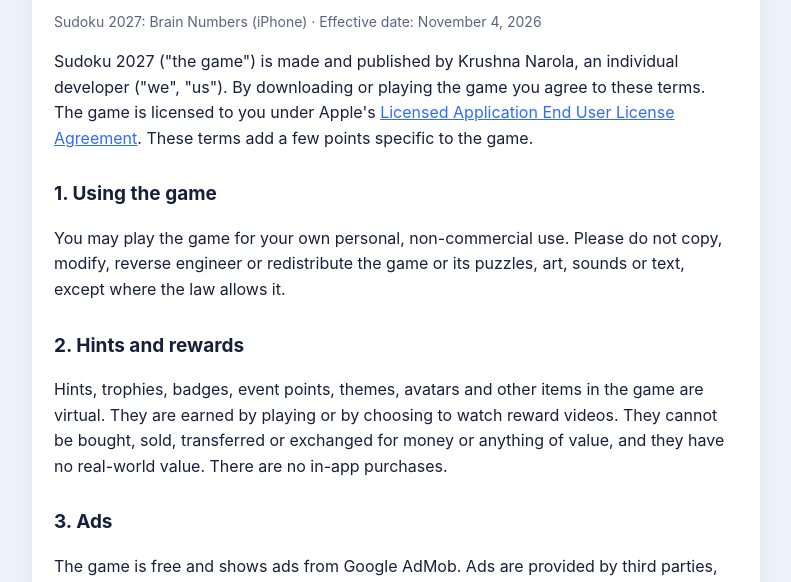
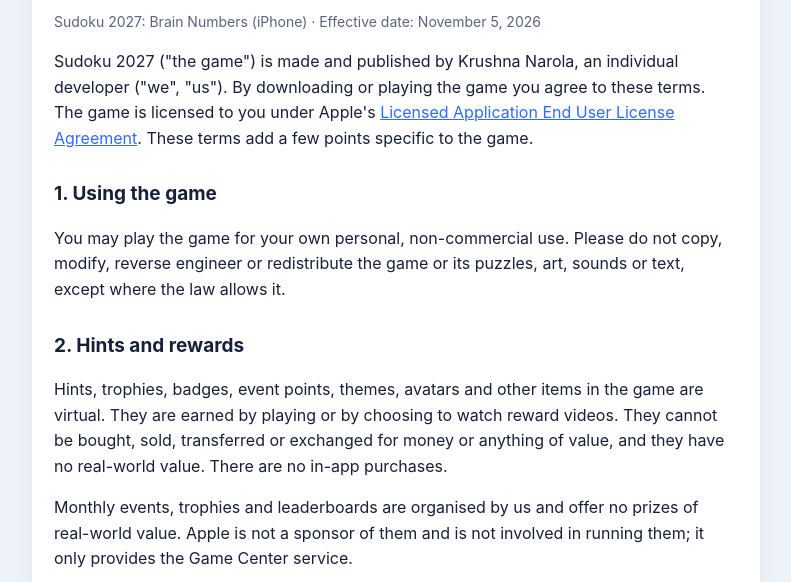
Before and after one commit to Kishannarola302/kishannarola302.github.io, a plain HTML site: page sudoku2027/terms.html in a window 1280 px wide. Shown: the part 214-796 px from the top of the page, without its empty margins (244-1035 px from the left). Drawn offline with Linux system fonts and the light colour scheme.

Commit message:
Update Sudoku 2027 terms

```diff
--- a/sudoku2027/terms.html
+++ b/sudoku2027/terms.html
@@ -13,7 +13,7 @@
   <nav><a href="index.html">Home</a><a href="support.html">Support</a><a href="privacy.html">Privacy Policy</a><a href="terms.html" aria-current="page">Terms of Use</a></nav>
   <div class="card">
     <h1>Terms of Use</h1>
-    <p class="muted">Sudoku 2027: Brain Numbers (iPhone) · Effective date: November 4, 2026</p>
+    <p class="muted">Sudoku 2027: Brain Numbers (iPhone) · Effective date: November 5, 2026</p>
 
     <p>Sudoku 2027 ("the game") is made and published by Krushna Narola, an individual developer ("we", "us"). By downloading or playing the game you agree to these terms. The game is licensed to you under Apple's <a href="https://www.apple.com/legal/internet-services/itunes/dev/stdeula/">Licensed Application End User License Agreement</a>. These terms add a few points specific to the game.</p>
 
@@ -22,6 +22,7 @@
 
     <h2>2. Hints and rewards</h2>
     <p>Hints, trophies, badges, event points, themes, avatars and other items in the game are virtual. They are earned by playing or by choosing to watch reward videos. They cannot be bought, sold, transferred or exchanged for money or anything of value, and they have no real-world value. There are no in-app purchases.</p>
+    <p>Monthly events, trophies and leaderboards are organised by us and offer no prizes of real-world value. Apple is not a sponsor of them and is not involved in running them; it only provides the Game Center service.</p>
 
     <h2>3. Ads</h2>
     <p>The game is free and shows ads from Google AdMob. Ads are provided by third parties, and we are not responsible for their content or for the websites or apps they link to. Reward videos are always optional. How ad data is handled is explained in the <a href="privacy.html">Privacy Policy</a>.</p>
```
